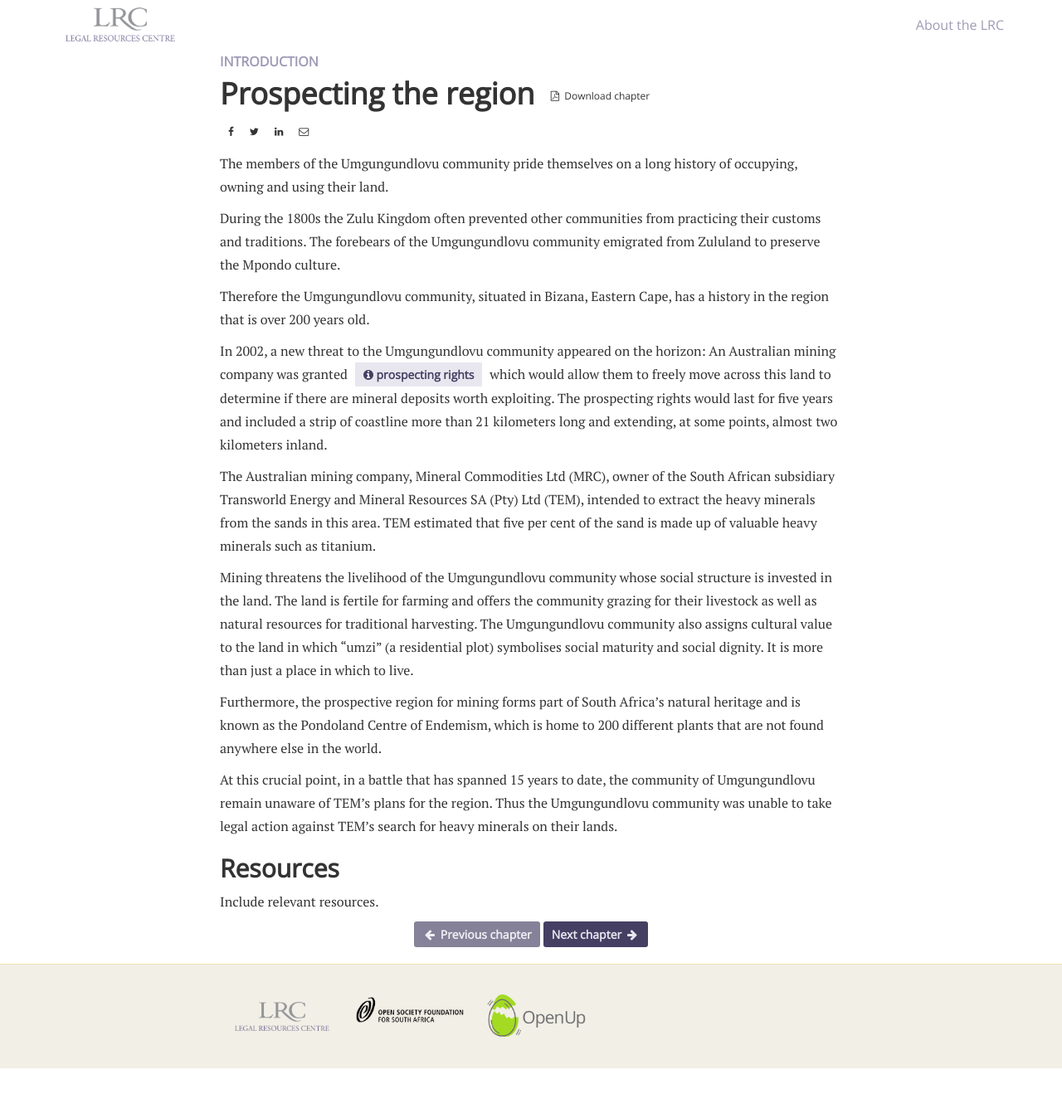
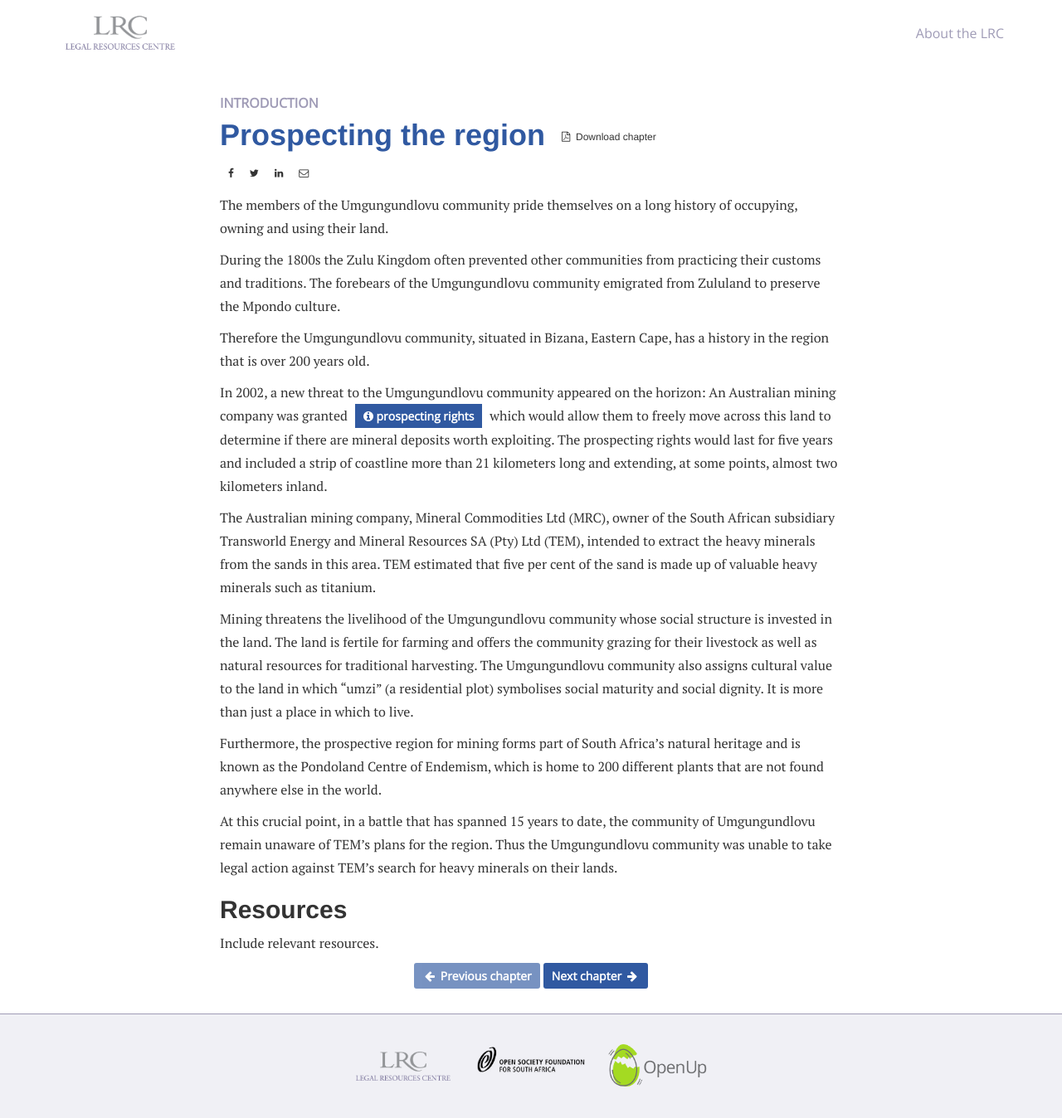
Before and after one commit to OpenUpSA/lrc-extractives, a Jekyll site: the page built from _chapters/0.prospecting-the-region.md, in a window 1280 px wide. Shown: the whole page at 83% size. Built offline with Jekyll 4.4.1, drawn with Linux system fonts in a browser that asks for light colours; nearby versions of some CDN libraries; before the commit the page ends 1288 px from its top, so only the background shows below that.

Commit message:
update landing page and style

```diff
--- a/css/main.scss
+++ b/css/main.scss
@@ -4,7 +4,7 @@
 @import url('https://fonts.googleapis.com/css?family=Open+Sans|PT+Serif|Inconsolata');
 
 $lilac: #9f9bb6;
-$lilac-light: #e8e7ef;
+$lilac-light: #f0f0f5;
 $lilac-dark: #453f63;
 
 $blue: #3059a1;
@@ -22,7 +22,7 @@
 }
 
 h1, h2, h3, h4 {
-  font-family: 'Open Sans', sans-serif;
+  font-family: Helvetica Neue, 'Open Sans', sans-serif;
   font-weight: 600;
 }
 
@@ -41,6 +41,7 @@
   border: none;
   font-family: 'Open Sans', sans-serif;
   margin-bottom: 0;
+  padding: 10px 0px;
   .navbar-brand {
     padding: 0px 15px;
     margin-bottom: 10px;
@@ -77,6 +78,8 @@
 }
 
 .single-chapter {
+  margin-top: 30px;
+  margin-bottom: 30px;
   .title {
     @media (max-width: 993px) {
       text-align: center;
@@ -100,15 +103,8 @@
     margin: 30px 0px;
   }
 
-  .firstcharacter {
-    float: left;
-    color: $lilac;
-    font-size: 120px;
-    line-height: 80px;
-    padding-top: 15px;
-    padding-right: 8px;
-    font-family: 'Open Sans', sans-serif;
-    font-weight: 700;
+  h1 {
+    color: $blue;
   }
 
   .chap {
@@ -139,14 +135,14 @@
     text-decoration:none;
     font-family: 'Open Sans', sans-serif;
     font-weight: 700;
-    color: $lilac-dark;
+    color: #fff;
     padding:5px 10px;
     margin: 0px 5px;
-    background-color: $lilac-light;
+    background-color: $blue;
   }
   a.info-link:hover {
-    color: $lilac-light;
-    background-color: $lilac-dark;
+    color: #fff;
+    background-color: $blue-light;
   }
 
   a.close-link, .prev-next > a {
@@ -156,12 +152,11 @@
     font-weight: 700;
     color: #efefef;
     padding: 5px 10px;
-    color: $lilac-light;
-    background-color: $lilac-dark;
+    color: #fff;
+    background-color: $blue;
   }
   a.close-link:hover, .prev-next > a:hover {
-    color: $lilac-light;
-    background-color: $lilac;
+    background-color: $blue-light;
   }
 
   span.prev-next {
@@ -185,9 +180,9 @@
 }
 
 footer {
-  margin-top: 20px;
-  background-color: $sand-light;
-  border-top: 1px solid $sand-dark;
+  text-align: center;
+  background-color: $lilac-light;
+  border-top: 1px solid $lilac;
   margin-bottom: -10px;
   padding: 20px 0px;
   img {
@@ -199,14 +194,36 @@
 .landing {
   .hero {
     margin-bottom: 20px;
+    background-image: url('/img/welcome.JPG');
+    background-size:cover;
+    background-position: bottom left;
+    height: 420px;
     img {
+      border-top: 1px solid $lilac;
+      border-bottom: 1px solid $lilac;
       width: 100%;
+    }
+    h1 {
+      font-size: 65px;
+      color: #fff;
+      padding-bottom: 7px;
+      margin-top: 120px;
+      text-shadow: 1px 1px 4px rgba(0, 0, 0, 1);
+      text-align: center;
+    }
+    p {
+      color: #fff;
+      font-size: 21px;
+      margin-top: 10px;
+      text-shadow: 1px 1px 4px rgba(0, 0, 0, 1);
+      text-align:center;
     }
   }
   .introduction {
 
   }
   .landing-toc {
+    margin-bottom: 20px;
     .toc-items {
       padding: 20px 0px;
     }
@@ -219,6 +236,13 @@
       color: $lilac;
     }
   }
+  .landing-about {
+    /*background-color: $lilac;*/
+    padding: 20px 0px 30px 0;
+    h2 {
+
+    }
+  }
 }
 
 .btn-default {
@@ -227,8 +251,8 @@
 }
 
 .btn-default:hover {
-    color: #f9f9f9;
-    background-color: $lilac;
+    color: #fff;
+    background-color: $blue;
     border:none;
 }
 
```
Also changed, not shown: index.html (+21 -9 lines), 1 other file.
